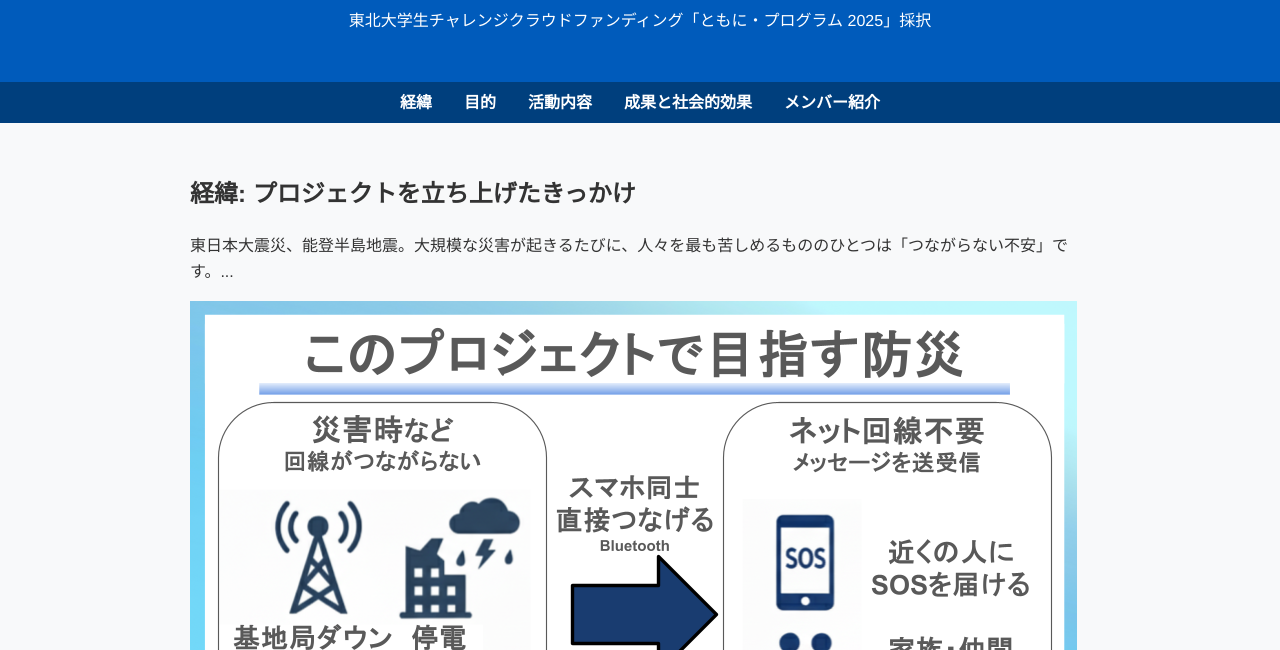
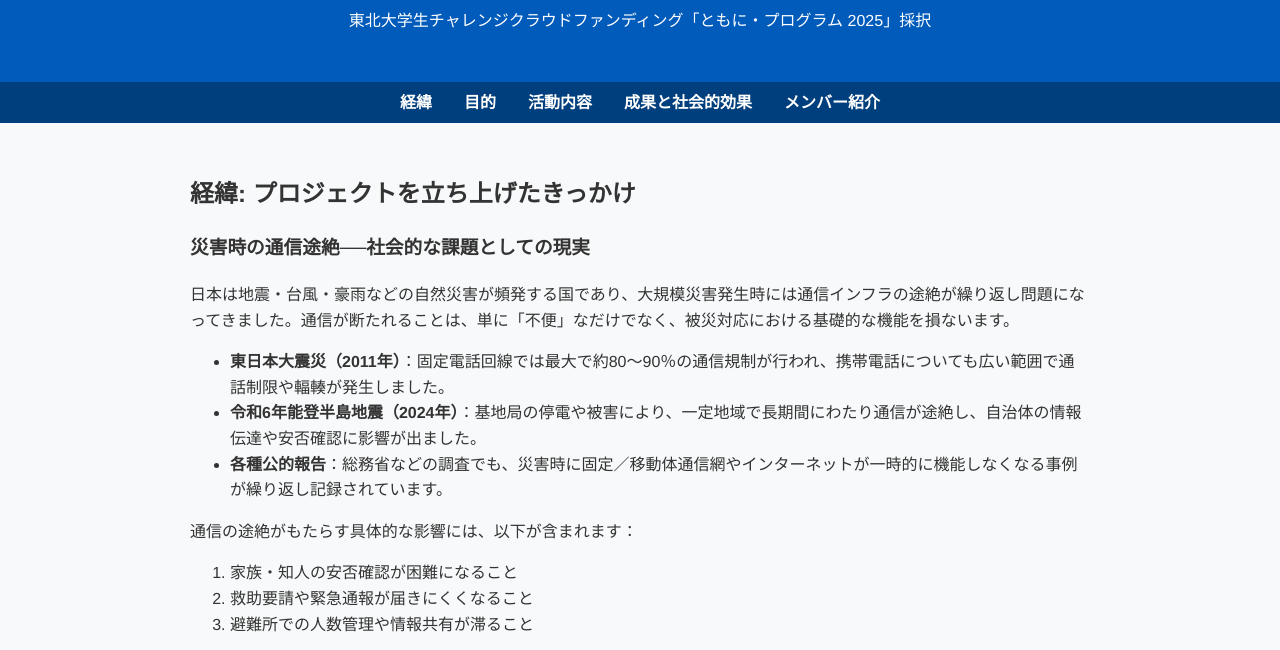
Before and after one commit to bousaitechuk-afk/homepage, a plain HTML site: page index.html in a window 1280 px wide. Shown: the part 118-768 px from the top of the page. Drawn offline with Linux system fonts and the light colour scheme.

Commit message:
Update index.html

```diff
--- a/index.html
+++ b/index.html
@@ -24,9 +24,28 @@
   </nav>
 
   <main>
-    <section id="about">
-      <h2>経緯: プロジェクトを立ち上げたきっかけ</h2>
-      <p>東日本大震災、能登半島地震。大規模な災害が起きるたびに、人々を最も苦しめるもののひとつは「つながらない不安」です。...</p>
+<section id="about" class="panel">
+  <h2>経緯: プロジェクトを立ち上げたきっかけ</h2>
+
+  <h3>災害時の通信途絶──社会的な課題としての現実</h3>
+
+  <p>日本は地震・台風・豪雨などの自然災害が頻発する国であり、大規模災害発生時には通信インフラの途絶が繰り返し問題になってきました。通信が断たれることは、単に「不便」なだけでなく、被災対応における基礎的な機能を損ないます。</p>
+
+  <ul>
+    <li><strong>東日本大震災（2011年）</strong>：固定電話回線では最大で約80〜90％の通信規制が行われ、携帯電話についても広い範囲で通話制限や輻輳が発生しました。</li>
+    <li><strong>令和6年能登半島地震（2024年）</strong>：基地局の停電や被害により、一定地域で長期間にわたり通信が途絶し、自治体の情報伝達や安否確認に影響が出ました。</li>
+    <li><strong>各種公的報告</strong>：総務省などの調査でも、災害時に固定／移動体通信網やインターネットが一時的に機能しなくなる事例が繰り返し記録されています。</li>
+  </ul>
+
+  <p>通信の途絶がもたらす具体的な影響には、以下が含まれます：</p>
+  <ol>
+    <li>家族・知人の安否確認が困難になること</li>
+    <li>救助要請や緊急通報が届きにくくなること</li>
+    <li>避難所での人数管理や情報共有が滞ること</li>
+  </ol>
+
+  <p>こうした現実を受け、私たちは「つながらないこと自体が大きな課題である」という認識から出発しました。そこで、基地局やインターネットに依存せずに<strong>スマートフォン同士を直接つなぐ通信仕組み</strong>の開発に挑戦します。すでに普及している端末を活用することで、追加インフラを最小限に抑えつつ、災害時の通信脆弱性を補完できることを目指します。</p>
+
         <img src="assets/images/tomopro1.png" alt="" style="max-width:100%; height:auto;">
 
     </section>
```
